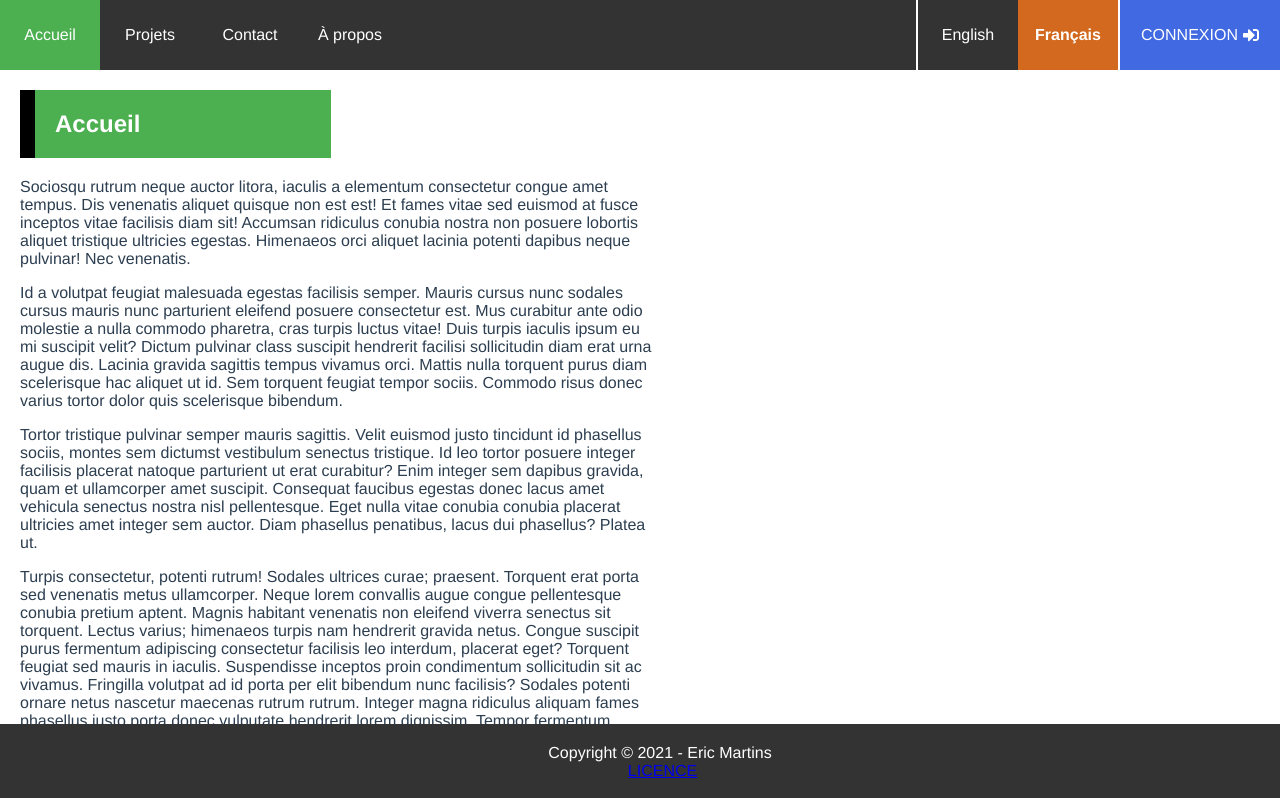
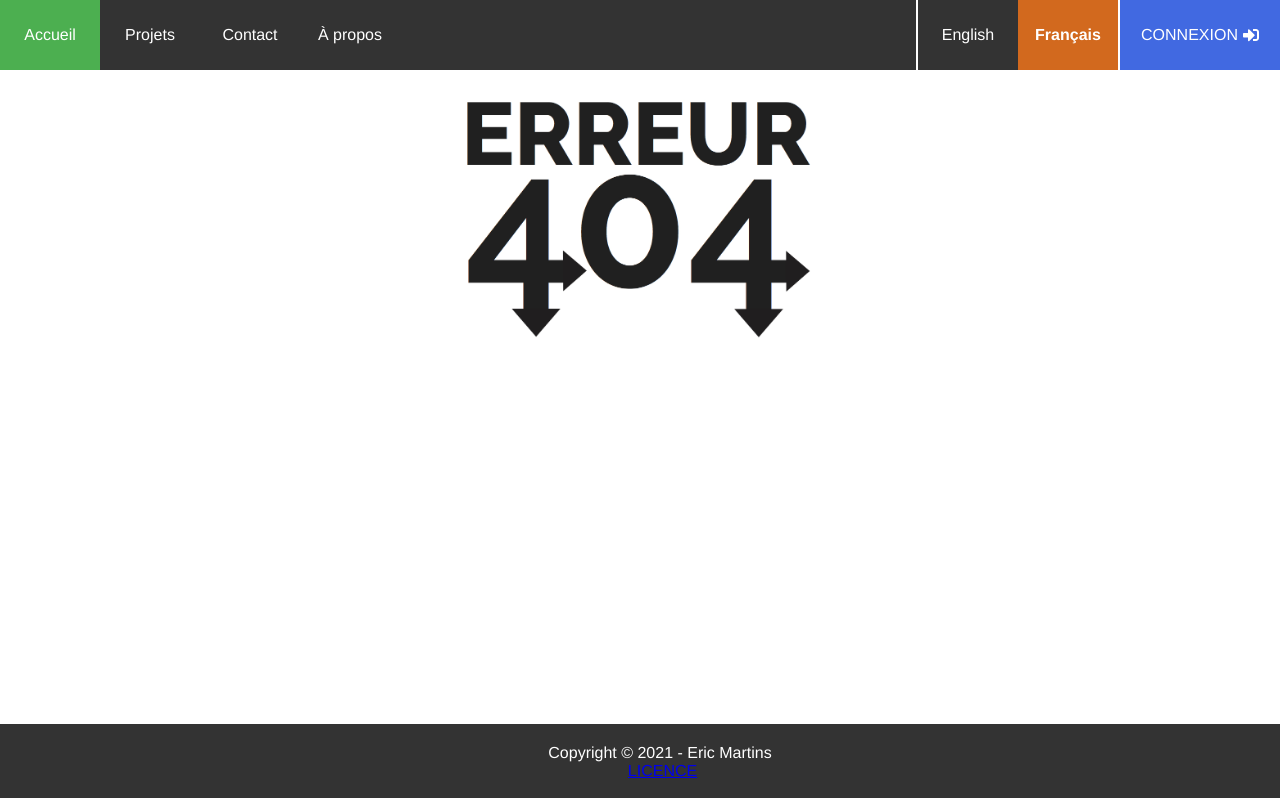
Before and after one commit to martins81-web/1017examen2ericmartins, a Vue app: page /NotFound in a window 1280 px wide. Before the commit this address led to /. Shown: the top 798 px of the page. Built offline with nearby package versions, Linux system fonts and the light colour scheme; what vue-js-toggle-button would draw is missing.

Commit message:
update 404

```diff
--- a/src/router/index.js
+++ b/src/router/index.js
@@ -4,23 +4,19 @@ import VueRouter from 'vue-router';
 import Accueil from '../views/Accueil.vue';
 import Contact from '../views/Contact.vue';
 import License from '../views/License.vue';
+import NotFound from '../views/NotFound.vue';
 import Projet from '../views/Projet.vue';
 
 Vue.use(VueRouter);
 
 const routes = [
-
-    {
-      path: '/',
-      name: 'home',
-      component: Accueil,
-    },
     {
       path: '/home',
       name: 'home',
       component: Accueil,
       props: true
     },
+
     {
       path: '/projects',
       name: 'projects',
@@ -47,8 +43,21 @@ const routes = [
       // which is lazy-loaded when the route is visited.
       component: () => import(/* webpackChunkName: "about" */ '../views/About.vue')
     },
-    { path: '', redirectTo:'/accueil', pathMatch:'full' },
-    { path: '*', redirect: '/' },
+    {
+      path: "/NotFound",
+      name: "not-found",
+      component: NotFound,
+      props: true
+    },
+    { path: '*', redirect: '/NotFound' },
+    {
+      path: "/",
+      redirect: "/home"
+    },
+    {
+      path: "",
+      redirect: "/home"
+    },
   ]
 
 
--- /dev/null
+++ b/src/views/NotFound.vue
@@ -0,0 +1,42 @@
+<template lang="html">
+
+  <section class="not-found">
+    <div v-if="this.$store.getters.getCurrentLanguage==='en'" style='text-align: center'>
+      <img src="../assets/error-404.png" height="300px"/>
+    </div>
+    <div v-else style='text-align: center'>
+      <img src="../assets/404_FP.jpg" height="300px"/>
+    </div>
+  </section>
+
+</template>
+
+<script lang="js">
+
+  export default  {
+    name: 'not-found',
+    props: [],
+    mounted () {
+
+    },
+    data () {
+      return {
+
+      }
+    },
+    methods: {
+
+    },
+    computed: {
+
+    }
+}
+
+
+</script>
+
+<style scoped  >
+  .not-found {
+
+  }
+</style>
```
Also changed, not shown: src/assets/404_FP.jpg (added), src/assets/error-404.png (added).
